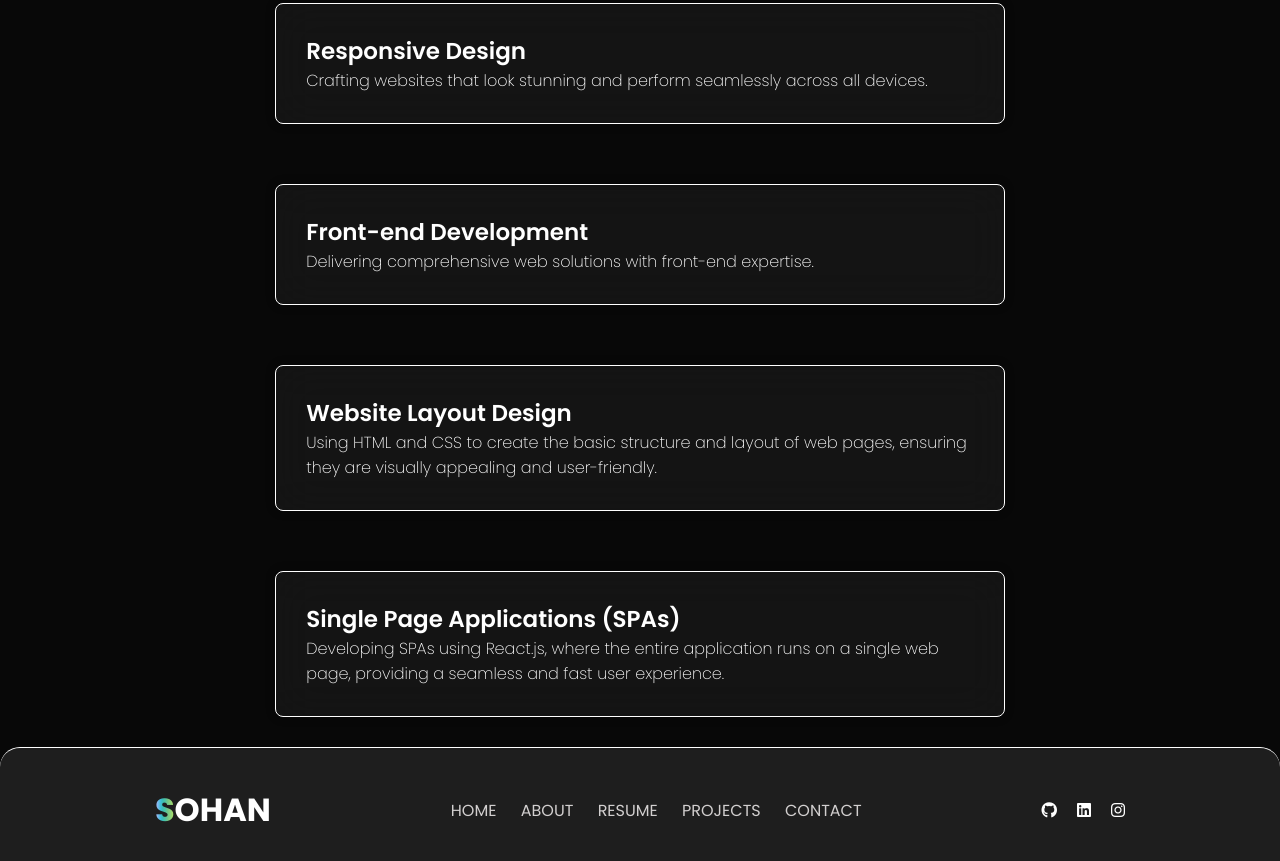
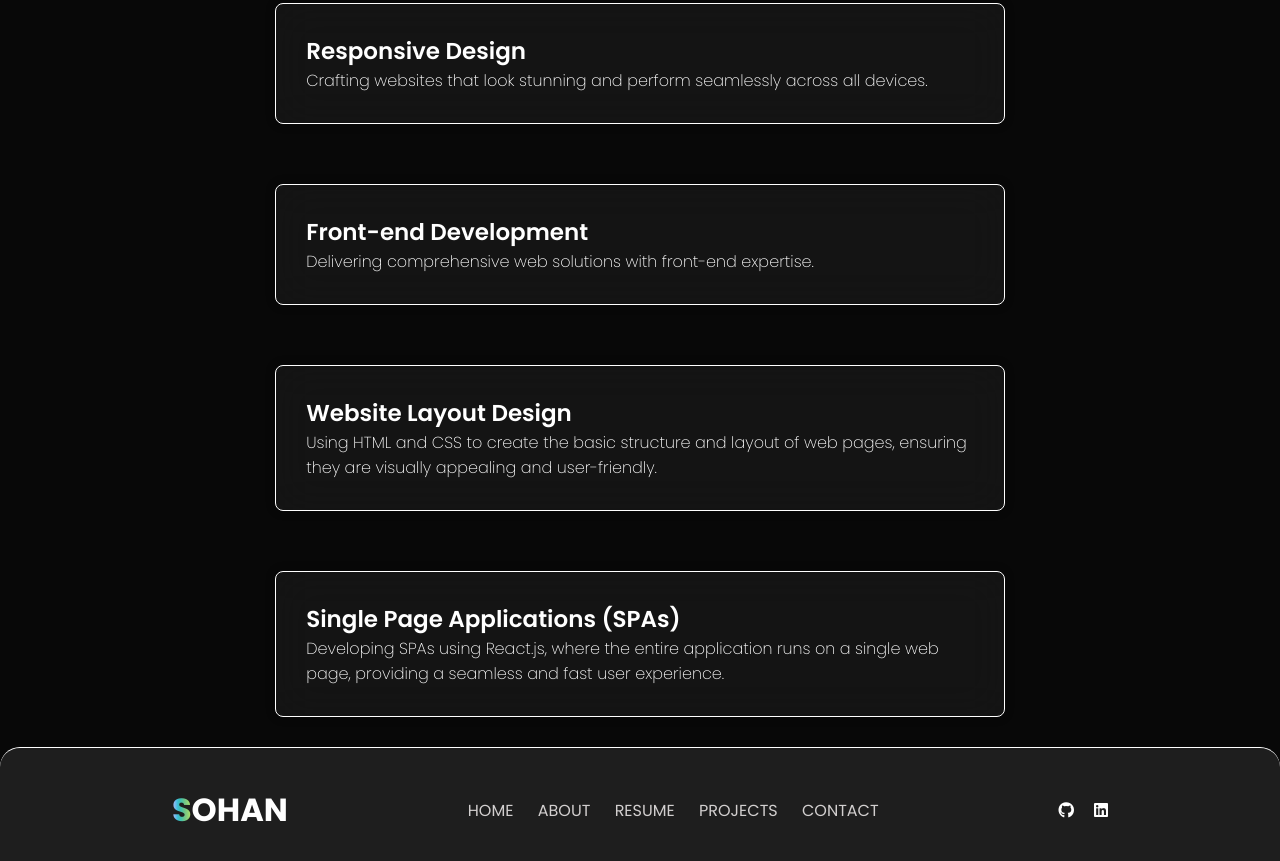
Before and after one commit to DcoderSohan/PRODIGY_WD_4, a plain HTML site: page about.html in a window 1280 px wide. Shown: the part 927-1788 px from the top of the page. Drawn offline with Linux system fonts and the light colour scheme.

Commit message:
complete portfolio

```diff
--- a/about.html
+++ b/about.html
@@ -119,10 +119,6 @@
               target="_blank"
               ><i class="fa-brands fa-linkedin"></i
             ></a>
-            <a
-              href="https://www.instagram.com/s_ohan_0709?igsh=MTV2MjczZzQ0aDZ6bg=="
-              ><i class="fa-brands fa-instagram"></i
-            ></a>
           </div>
         </div>
       </div>
```
Also changed, not shown: index.html (+0 -4 lines), resume.html (+0 -4 lines).
